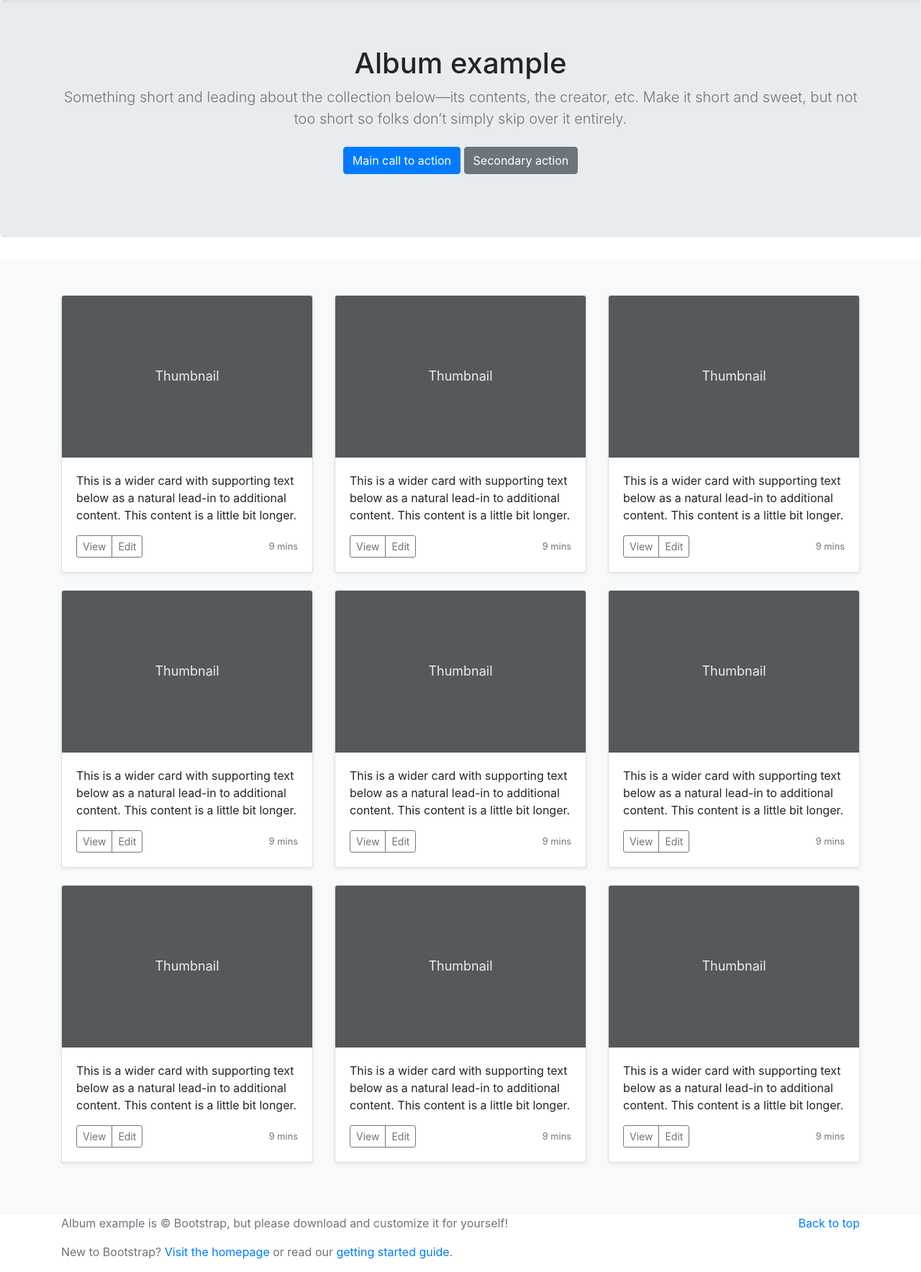
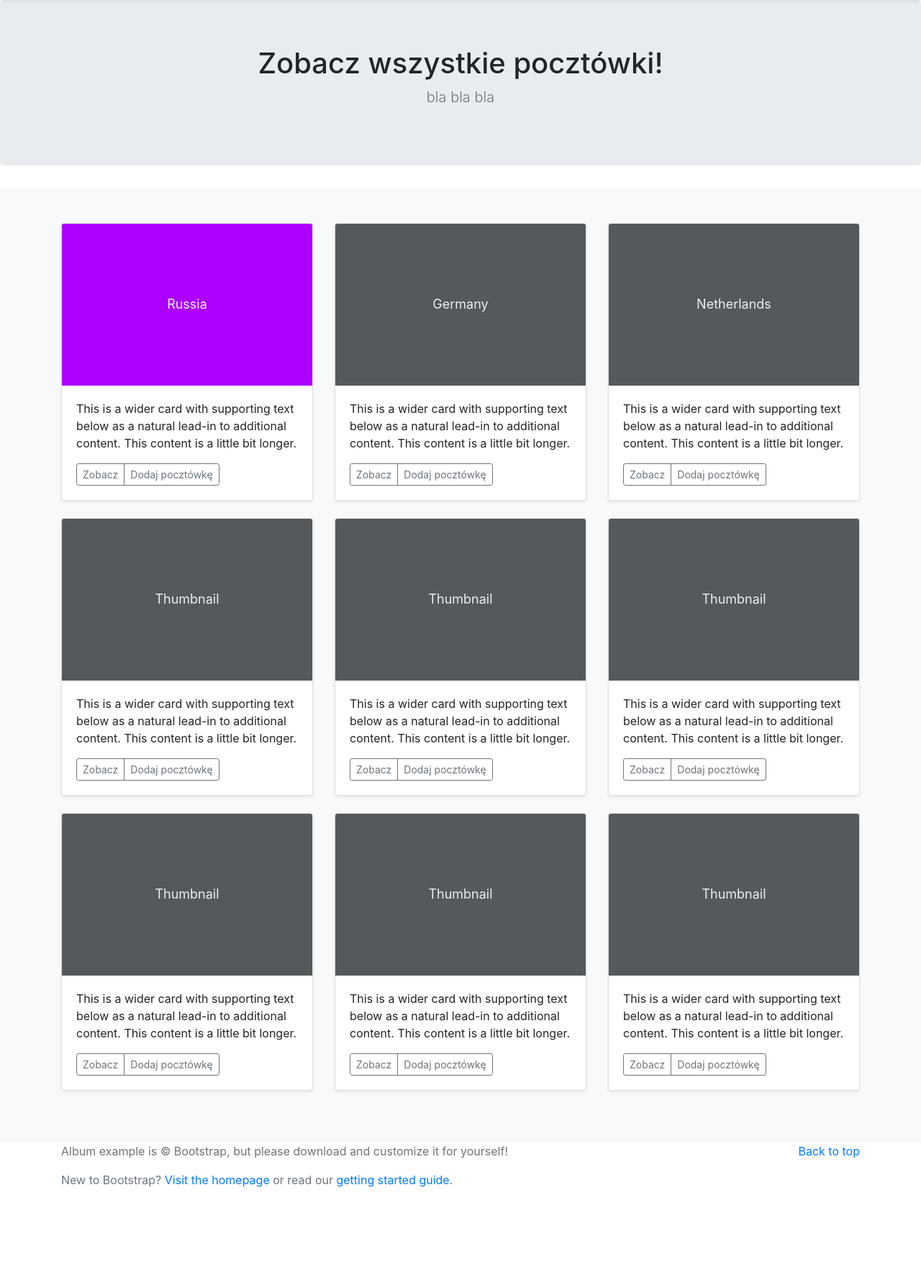
Before and after one commit to YahorKazak/Project-PHP-MVC, a Symfony app: template MyPostCards/templates/MainPage/index.html.twig in a window 1280 px wide. Shown: the part 56-1824 px from the top of the page at 72% size. After the commit the page ends 1706 px from the top, so only its background shows below. Run offline with Twig, Linux system fonts and the light colour scheme; the template is opened without the code that fills it, so the values that code supplies are empty; some libraries are stand-ins or nearby versions.

Commit message:
Database Image Done

```diff
--- a/MyPostCards/src/Controller/DataBaseImage.php
+++ b/MyPostCards/src/Controller/DataBaseImage.php
@@ -19,7 +19,7 @@ use App\Service\FileUploader;
 class DataBaseImage extends AbstractController
 {
     /**
-     * @Route("/image/new", name="app_product_new")
+     * @Route("/image/Russia", name="app_product_newR")
      * @param Request $request
      * @param SluggerInterface $slugger
      * @param FileUploader $fileUploader
--- a/MyPostCards/templates/MainPage/index.html.twig
+++ b/MyPostCards/templates/MainPage/index.html.twig
@@ -33,15 +33,15 @@
         <div class="container">
             <div class="row">
                 <div class="col-sm-8 col-md-7 py-4">
-                    <h4 class="text-white">About</h4>
-                    <p class="text-muted">Add some information about the album below, the author, or any other background context. Make it a few sentences long so folks can pick up some informative tidbits. Then, link them off to some social networking sites or contact information.</p>
+                    <h4 class="text-white">O albumie</h4>
+                    <p class="text-muted">Ten album przedstawia kolekcję pocztówek starannie zbieranych przez pięciu lat. Głównym pomocnikiem jest serwis postcrossing.com, gdzie można swobodnie
+                    wymieniać się pocztówkami z osobami z całego świata!</p>
                 </div>
                 <div class="col-sm-4 offset-md-1 py-4">
-                    <h4 class="text-white">Contact</h4>
+                    <h4 class="text-white">Kontakt</h4>
                     <ul class="list-unstyled">
-                        <li><a href="#" class="text-white">Follow on Twitter</a></li>
-                        <li><a href="#" class="text-white">Like on Facebook</a></li>
-                        <li><a href="#" class="text-white">Email me</a></li>
+                        <li><a href="#" class="text-white">helenayermak@gmail.com</a></li>
+                        <li><a href="#" class="text-white">kozakegor146@gmail.com</a></li>
                     </ul>
                 </div>
             </div>
@@ -64,12 +64,13 @@
 
     <section class="jumbotron text-center">
         <div class="container">
-            <h1>Album example</h1>
-            <p class="lead text-muted">Something short and leading about the collection below—its contents, the creator, etc. Make it short and sweet, but not too short so folks don’t simply skip over it entirely.</p>
+            <h1>Zobacz wszystkie pocztówki!</h1>
+            <p class="lead text-muted">bla bla bla</p>
+            <!--
             <p>
                 <a href="#" class="btn btn-primary my-2">Main call to action</a>
                 <a href="#" class="btn btn-secondary my-2">Secondary action</a>
-            </p>
+            </p> -->
         </div>
     </section>
 
@@ -79,45 +80,45 @@
             <div class="row">
                 <div class="col-md-4">
                     <div class="card mb-4 shadow-sm">
-                        <svg class="bd-placeholder-img card-img-top" width="100%" height="225" xmlns="http://www.w3.org/2000/svg" preserveAspectRatio="xMidYMid slice" focusable="false" role="img" aria-label="Placeholder: Thumbnail"><title>Placeholder</title><rect width="100%" height="100%" fill="#55595c"/><text x="50%" y="50%" fill="#eceeef" dy=".3em">Thumbnail</text></svg>
+                        <svg class="bd-placeholder-img card-img-top" width="100%" height="225" xmlns="http://www.w3.org/2000/svg" preserveAspectRatio="xMidYMid slice" focusable="false" role="img" aria-label="Placeholder: Thumbnail"><title>Placeholder</title><rect width="100%" height="100%" fill="#ac00fc"/><text x="50%" y="50%" fill="#eceeef" dy=".3em">Russia</text></svg>
                         <div class="card-body">
                             <p class="card-text">This is a wider card with supporting text below as a natural lead-in to additional content. This content is a little bit longer.</p>
                             <div class="d-flex justify-content-between align-items-center">
                                 <div class="btn-group">
-                                    <button type="button" class="btn btn-sm btn-outline-secondary" >View</button>
-                                    <button type="button" class="btn btn-sm btn-outline-secondary" onclick="location.href='http://127.0.0.1:8000/image/new'">Edit</button>
+                                    <button type="button" class="btn btn-sm btn-outline-secondary" >Zobacz</button>
+                                    <button type="button" class="btn btn-sm btn-outline-secondary" onclick="location.href='http://127.0.0.1:8000/image/Russia'">Dodaj pocztówkę</button>
                                 </div>
-                                <small class="text-muted">9 mins</small>
+
                             </div>
                         </div>
                     </div>
                 </div>
                 <div class="col-md-4">
                     <div class="card mb-4 shadow-sm">
-                        <svg class="bd-placeholder-img card-img-top" width="100%" height="225" xmlns="http://www.w3.org/2000/svg" preserveAspectRatio="xMidYMid slice" focusable="false" role="img" aria-label="Placeholder: Thumbnail"><title>Placeholder</title><rect width="100%" height="100%" fill="#55595c"/><text x="50%" y="50%" fill="#eceeef" dy=".3em">Thumbnail</text></svg>
+                        <svg class="bd-placeholder-img card-img-top" width="100%" height="225" xmlns="http://www.w3.org/2000/svg" preserveAspectRatio="xMidYMid slice" focusable="false" role="img" aria-label="Placeholder: Thumbnail"><title>Placeholder</title><rect width="100%" height="100%" fill="#55595c"/><text x="50%" y="50%" fill="#eceeef" dy=".3em">Germany</text></svg>
                         <div class="card-body">
                             <p class="card-text">This is a wider card with supporting text below as a natural lead-in to additional content. This content is a little bit longer.</p>
                             <div class="d-flex justify-content-between align-items-center">
                                 <div class="btn-group">
-                                    <button type="button" class="btn btn-sm btn-outline-secondary">View</button>
-                                    <button type="button" class="btn btn-sm btn-outline-secondary">Edit</button>
+                                    <button type="button" class="btn btn-sm btn-outline-secondary">Zobacz</button>
+                                    <button type="button" class="btn btn-sm btn-outline-secondary" onclick="location.href='http://127.0.0.1:8000/image/Germany'">Dodaj pocztówkę</button>
                                 </div>
-                                <small class="text-muted">9 mins</small>
+
                             </div>
                         </div>
                     </div>
                 </div>
                 <div class="col-md-4">
                     <div class="card mb-4 shadow-sm">
-                        <svg class="bd-placeholder-img card-img-top" width="100%" height="225" xmlns="http://www.w3.org/2000/svg" preserveAspectRatio="xMidYMid slice" focusable="false" role="img" aria-label="Placeholder: Thumbnail"><title>Placeholder</title><rect width="100%" height="100%" fill="#55595c"/><text x="50%" y="50%" fill="#eceeef" dy=".3em">Thumbnail</text></svg>
+                        <svg class="bd-placeholder-img card-img-top" width="100%" height="225" xmlns="http://www.w3.org/2000/svg" preserveAspectRatio="xMidYMid slice" focusable="false" role="img" aria-label="Placeholder: Thumbnail"><title>Placeholder</title><rect width="100%" height="100%" fill="#55595c"/><text x="50%" y="50%" fill="#eceeef" dy=".3em">Netherlands</text></svg>
                         <div class="card-body">
                             <p class="card-text">This is a wider card with supporting text below as a natural lead-in to additional content. This content is a little bit longer.</p>
                             <div class="d-flex justify-content-between align-items-center">
                                 <div class="btn-group">
-                                    <button type="button" class="btn btn-sm btn-outline-secondary">View</button>
-                                    <button type="button" class="btn btn-sm btn-outline-secondary">Edit</button>
+                                    <button type="button" class="btn btn-sm btn-outline-secondary">Zobacz</button>
+                                    <button type="button" class="btn btn-sm btn-outline-secondary" onclick="location.href='http://127.0.0.1:8000/image/Netherlands'">Dodaj pocztówkę</button>
                                 </div>
-                                <small class="text-muted">9 mins</small>
+
                             </div>
                         </div>
                     </div>
@@ -130,10 +131,10 @@
                             <p class="card-text">This is a wider card with supporting text below as a natural lead-in to additional content. This content is a little bit longer.</p>
                             <div class="d-flex justify-content-between align-items-center">
                                 <div class="btn-group">
-                                    <button type="button" class="btn btn-sm btn-outline-secondary">View</button>
-                                    <button type="button" class="btn btn-sm btn-outline-secondary">Edit</button>
+                                    <button type="button" class="btn btn-sm btn-outline-secondary">Zobacz</button>
+                                    <button type="button" class="btn btn-sm btn-outline-secondary" onclick="location.href='http://127.0.0.1:8000/image/new'">Dodaj pocztówkę</button>
                                 </div>
-                                <small class="text-muted">9 mins</small>
+
                             </div>
                         </div>
                     </div>
@@ -145,10 +146,10 @@
                             <p class="card-text">This is a wider card with supporting text below as a natural lead-in to additional content. This content is a little bit longer.</p>
                             <div class="d-flex justify-content-between align-items-center">
                                 <div class="btn-group">
-                                    <button type="button" class="btn btn-sm btn-outline-secondary">View</button>
-                                    <button type="button" class="btn btn-sm btn-outline-secondary">Edit</button>
+                                    <button type="button" class="btn btn-sm btn-outline-secondary">Zobacz</button>
+                                    <button type="button" class="btn btn-sm btn-outline-secondary" onclick="location.href='http://127.0.0.1:8000/image/new'">Dodaj pocztówkę</button>
                                 </div>
-                                <small class="text-muted">9 mins</small>
+
                             </div>
                         </div>
                     </div>
@@ -160,10 +161,10 @@
                             <p class="card-text">This is a wider card with supporting text below as a natural lead-in to additional content. This content is a little bit longer.</p>
                             <div class="d-flex justify-content-between align-items-center">
                                 <div class="btn-group">
-                                    <button type="button" class="btn btn-sm btn-outline-secondary">View</button>
-                                    <button type="button" class="btn btn-sm btn-outline-secondary">Edit</button>
+                                    <button type="button" class="btn btn-sm btn-outline-secondary">Zobacz</button>
+                                    <button type="button" class="btn btn-sm btn-outline-secondary" onclick="location.href='http://127.0.0.1:8000/image/new'">Dodaj pocztówkę</button>
                                 </div>
-                                <small class="text-muted">9 mins</small>
+
                             </div>
                         </div>
                     </div>
@@ -176,10 +177,10 @@
                             <p class="card-text">This is a wider card with supporting text below as a natural lead-in to additional content. This content is a little bit longer.</p>
                             <div class="d-flex justify-content-between align-items-center">
                                 <div class="btn-group">
-                                    <button type="button" class="btn btn-sm btn-outline-secondary">View</button>
-                                    <button type="button" class="btn btn-sm btn-outline-secondary">Edit</button>
+                                    <button type="button" class="btn btn-sm btn-outline-secondary">Zobacz</button>
+                                    <button type="button" class="btn btn-sm btn-outline-secondary" onclick="location.href='http://127.0.0.1:8000/image/new'">Dodaj pocztówkę</button>
                                 </div>
-                                <small class="text-muted">9 mins</small>
+
                             </div>
                         </div>
                     </div>
@@ -191,10 +192,10 @@
                             <p class="card-text">This is a wider card with supporting text below as a natural lead-in to additional content. This content is a little bit longer.</p>
                             <div class="d-flex justify-content-between align-items-center">
                                 <div class="btn-group">
-                                    <button type="button" class="btn btn-sm btn-outline-secondary">View</button>
-                                    <button type="button" class="btn btn-sm btn-outline-secondary">Edit</button>
+                                    <button type="button" class="btn btn-sm btn-outline-secondary">Zobacz</button>
+                                    <button type="button" class="btn btn-sm btn-outline-secondary" onclick="location.href='http://127.0.0.1:8000/image/new'">Dodaj pocztówkę</button>
                                 </div>
-                                <small class="text-muted">9 mins</small>
+
                             </div>
                         </div>
                     </div>
@@ -206,10 +207,10 @@
                             <p class="card-text">This is a wider card with supporting text below as a natural lead-in to additional content. This content is a little bit longer.</p>
                             <div class="d-flex justify-content-between align-items-center">
                                 <div class="btn-group">
-                                    <button type="button" class="btn btn-sm btn-outline-secondary">View</button>
-                                    <button type="button" class="btn btn-sm btn-outline-secondary">Edit</button>
+                                    <button type="button" class="btn btn-sm btn-outline-secondary">Zobacz</button>
+                                    <button type="button" class="btn btn-sm btn-outline-secondary" onclick="location.href='http://127.0.0.1:8000/image/new'">Dodaj pocztówkę</button>
                                 </div>
-                                <small class="text-muted">9 mins</small>
+
                             </div>
                         </div>
                     </div>
```
Also changed, not shown: MyPostCards/src/Migrations/ProductType.php (+1 -6 lines), MyPostCards/public/uploads/brochures/colorado-5eea2f4e8f026.jpeg (deleted), MyPostCards/public/uploads/brochures/colorado-5eea322c5b583.jpeg (deleted).
